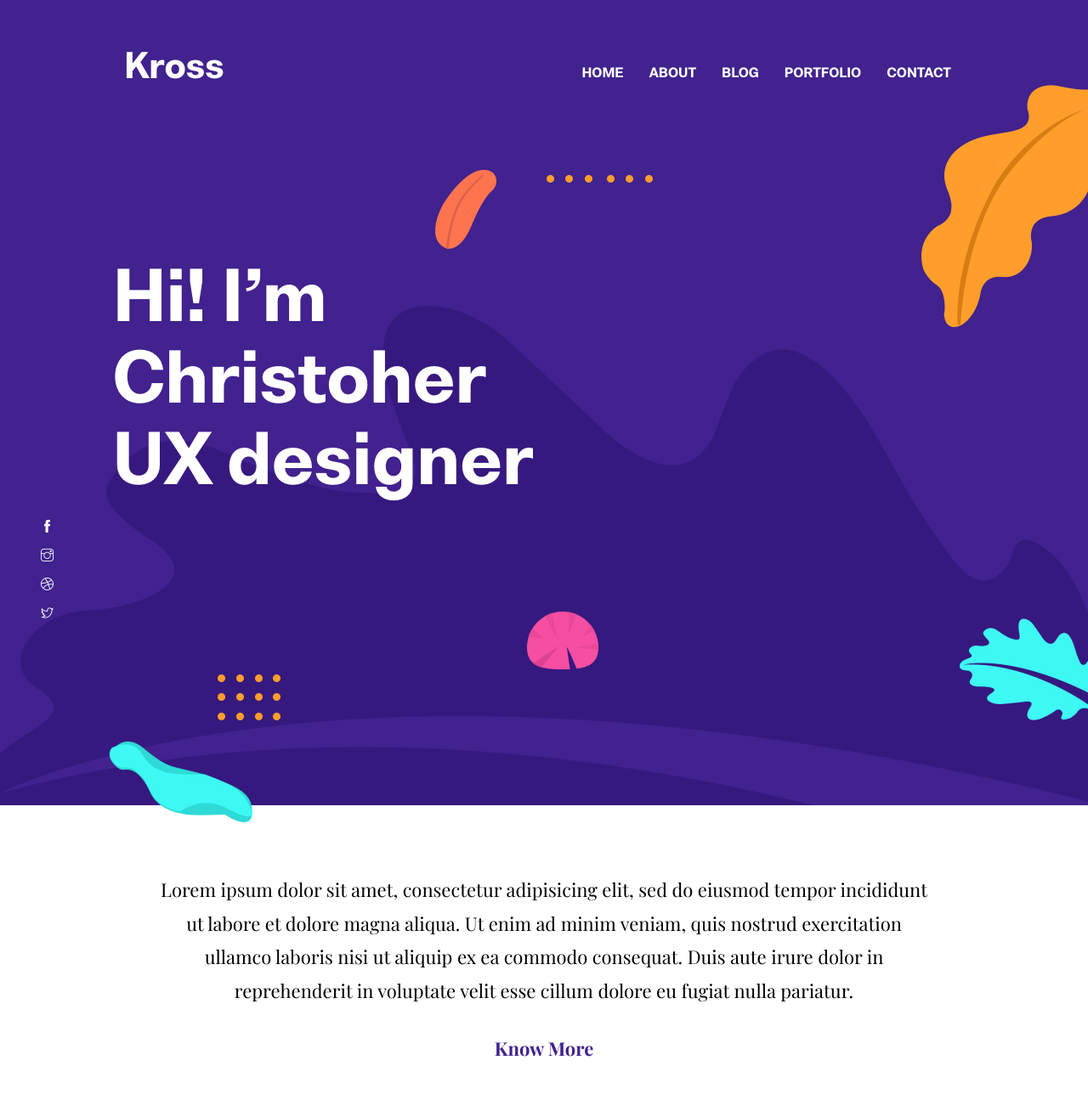
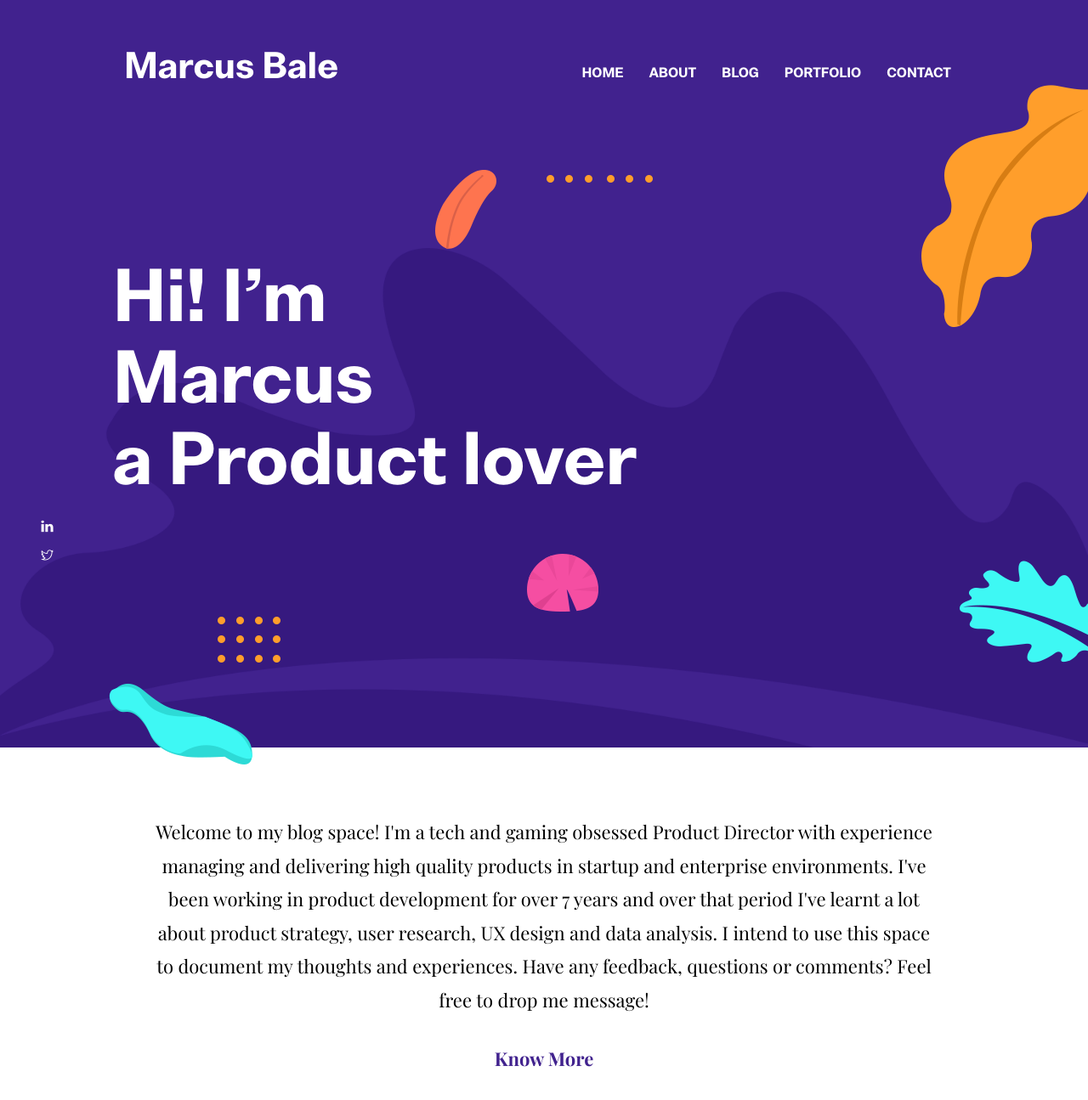
Before and after one commit to marcusbale/marcusbale.github.io, a Jekyll site: the page built from index.html, in a window 1280 px wide and 1400 px high. Shown: the top 1295 px of the window at 85% size. Built offline with Jekyll 4.4.1, drawn with Linux system fonts in a browser that asks for light colours; some of the changed text lies outside the part shown.

Commit message:
Updated initial bio

```diff
--- a/_data/settings.yml
+++ b/_data/settings.yml
@@ -1,13 +1,13 @@
 #-------------------------------
 # General Site Settings
 
-title: Kross
+title: Marcus Bale
 logo:
-author: themefisher
+author: Marcus Bale
 description: this is meta description
-email: steve.fruits@email.com
-phone: +880 2544 658 256
-address: 125/A, CA Commercial Area, California, USA
+email: marcusbale.inlondon@mail.com
+# phone: +880 2544 658 256
+# address: 125/A, CA Commercial Area, California, USA
 copyright: Copyright &copy; 2020 Designed by [Themefisher](https://themefisher.com) & Developed by [Getjekyllthemes](https://getjekyllthemes.com)
 
 menu:
@@ -31,19 +31,18 @@ google-analytics: # UA-XXXXXX-X
 #-------------------------------
 # Comment Section (Disqus)
 
-disqus-identifier: # Add your shortname for Disqus Comment. For example mr-brown
+disqus-identifier: marcusb # Add your shortname for Disqus Comment. For example mr-brown
 
 
 #-------------------------------
 # Hero Section
 
 hero:
-  hero-title: Hi! I’m <br> Christoher <br> UX designer
+  hero-title: Hi! I’m <br> Marcus <br> a Product lover
 
 social:
-- {icon: "ti-facebook", link: "#"}
-- {icon: "ti-instagram", link: "#"}
-- {icon: "ti-dribbble", link: "#"}
+
+- {icon: "ti-linkedin", link: "https://uk.linkedin.com/in/marcus-bale"}
 - {icon: "ti-twitter", link: "#"}
 
 
@@ -52,7 +51,9 @@ social:
 
 # About Section
 blurb:
-  Lorem ipsum dolor sit amet, consectetur adipisicing elit, sed do eiusmod tempor incididunt ut labore et dolore magna aliqua. Ut enim ad minim veniam, quis nostrud exercitation ullamco laboris nisi ut aliquip ex ea commodo consequat. Duis aute irure dolor in reprehenderit in voluptate velit esse cillum dolore eu fugiat nulla pariatur.
+  Welcome to my blog space! I'm a tech and gaming obsessed Product Director with experience managing and delivering high quality products in startup and enterprise environments.
+  I've been working in product development for over 7 years and over that period I've learnt a lot about product strategy, user research, UX design and data analysis.
+  I intend to use this space to document my thoughts and experiences. Have any feedback, questions or comments? Feel free to drop me message!
 
 blurb-btn-link: '/about'
 blurb-btn-name: know more
```
